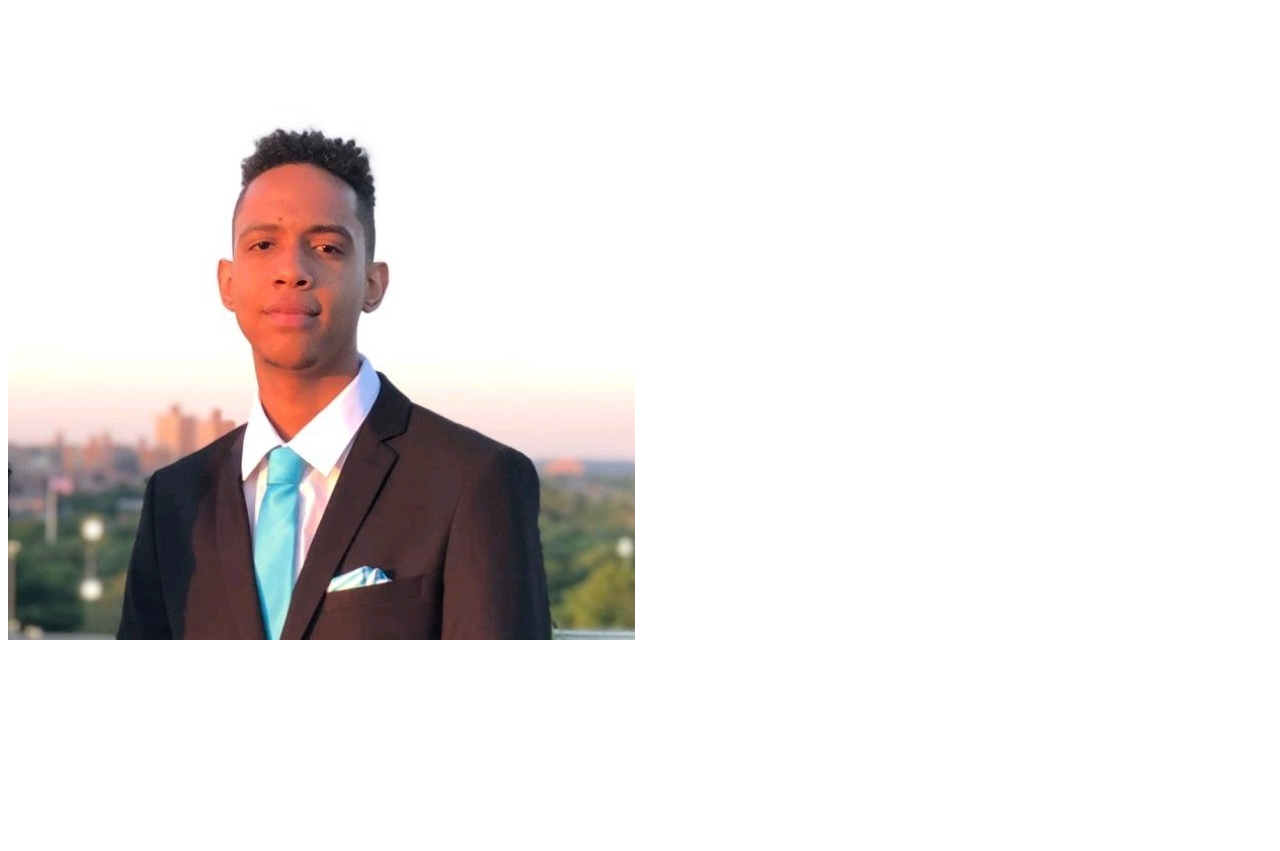
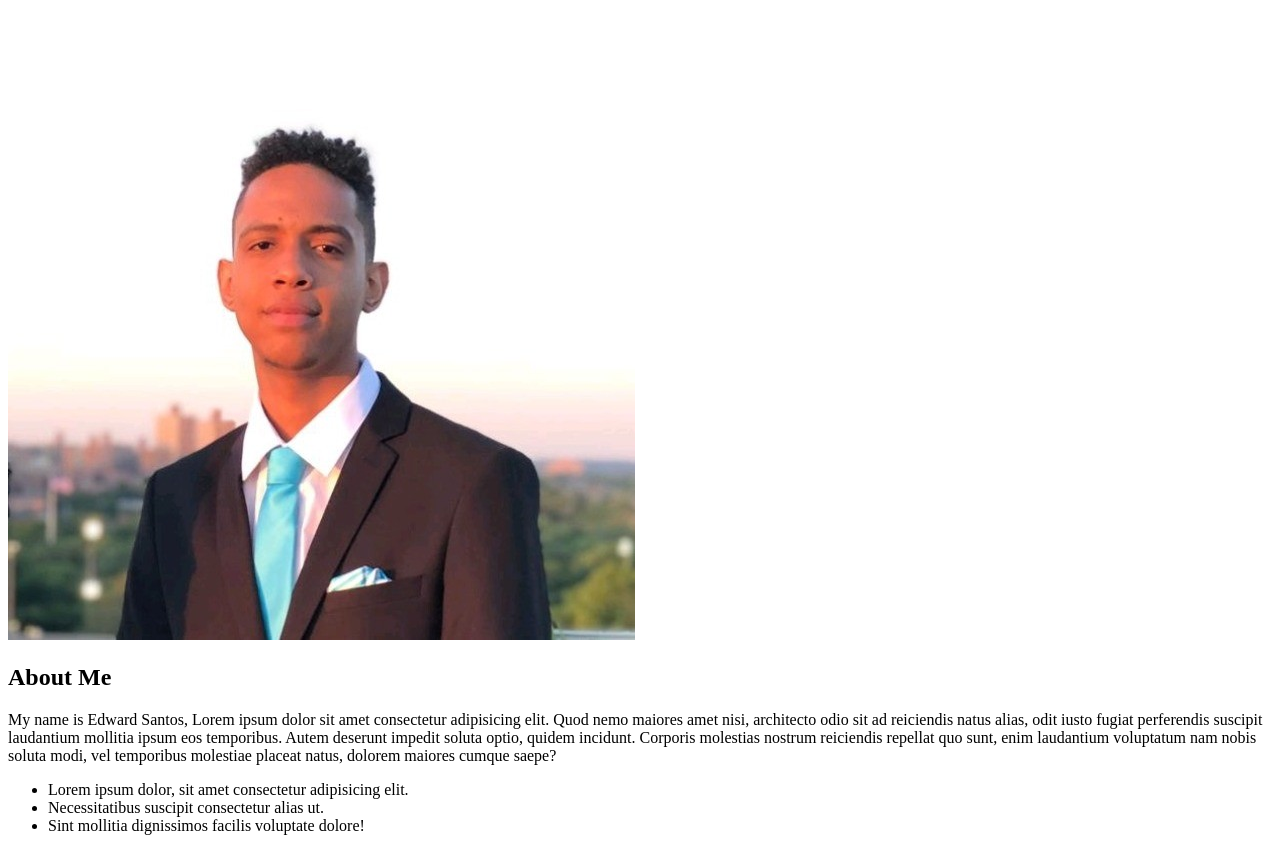
Before and after one commit to EdwardS02/personal-page, a plain HTML site: page index.html in a window 1280 px wide. Shown: the part 101-952 px from the top of the page. Before the commit the page ends 800 px from the top, so only its background shows below. Drawn offline with Linux system fonts and the light colour scheme.

Commit message:
Add About Me section

```diff
--- a/index.html
+++ b/index.html
@@ -14,5 +14,17 @@
         <img src="./img/pfp.jpg" alt="Profile picture of Edward Santos">
     </header>
 
+    <section id="about">
+        <h2>About Me</h2>
+        <p>My name is Edward Santos, Lorem ipsum dolor sit amet consectetur adipisicing elit. Quod nemo maiores amet nisi, architecto odio sit ad reiciendis natus alias, odit iusto fugiat perferendis suscipit laudantium mollitia ipsum eos temporibus.
+        Autem deserunt impedit soluta optio, quidem incidunt. Corporis molestias nostrum reiciendis repellat quo sunt, enim laudantium voluptatum nam nobis soluta modi, vel temporibus molestiae placeat natus, dolorem maiores cumque saepe? </p>
+
+        <ul>
+            <li>Lorem ipsum dolor, sit amet consectetur adipisicing elit.</li>
+            <li>Necessitatibus suscipit consectetur alias ut.</li>
+            <li>Sint mollitia dignissimos facilis voluptate dolore!</li>
+        </ul>
+    </section>
+
 </body>
 </html>
```
